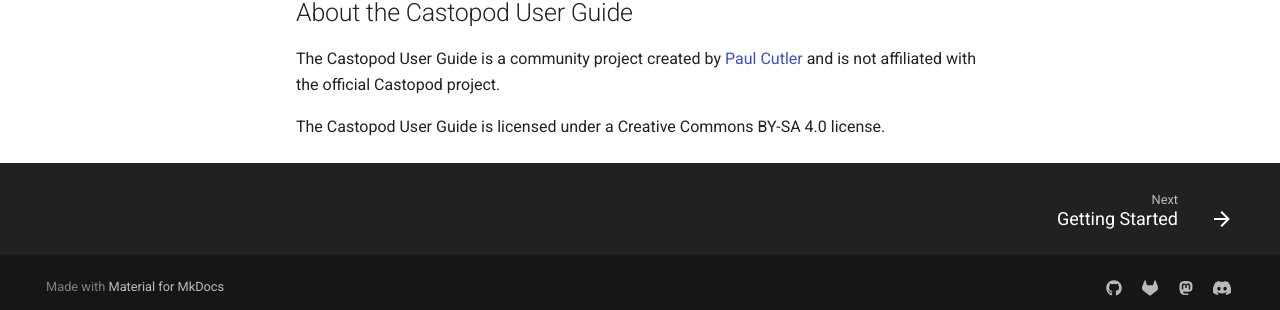
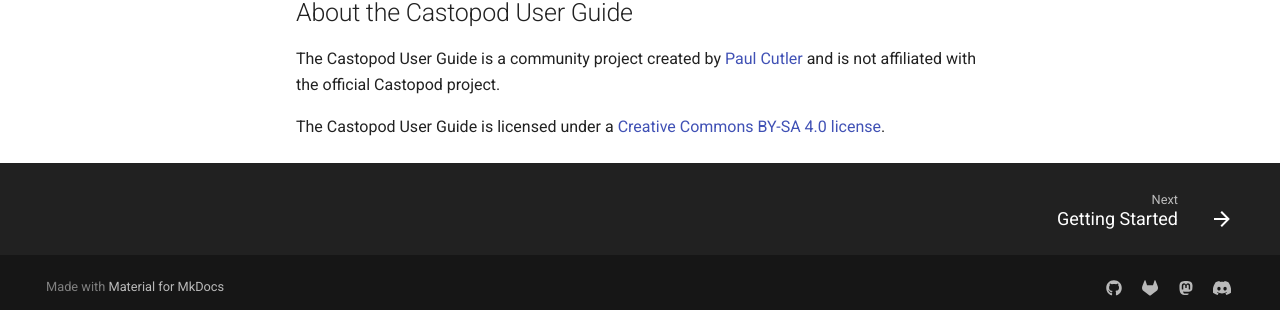
Before and after one commit to prcutler/castopod-user-guide, an MkDocs documentation site: the page built from docs/index.md, in a window 1280 px wide and 1325 px high. Shown: the part 1006-1316 px from the top of the window. Built offline with MkDocs 1.6.1 and Material for MkDocs 9.7.7, drawn with Linux system fonts in a browser that asks for light colours; comment, search, counter and statistics services are not loaded; part of the change alters nothing that is shown.

```diff
--- a/docs/index.md
+++ b/docs/index.md
@@ -30,4 +30,5 @@ be used on any website.
 The Castopod User Guide is a community project  created by [Paul Cutler](https://hachyderm.io/@prcutler) and
 is not affiliated with the official Castopod project.
 
-The Castopod User Guide is licensed under a Creative Commons BY-SA 4.0 license.
+The Castopod User Guide is licensed under a
+[Creative Commons BY-SA 4.0 license](https://creativecommons.org/licenses/by-sa/4.0/deed.en).
```
